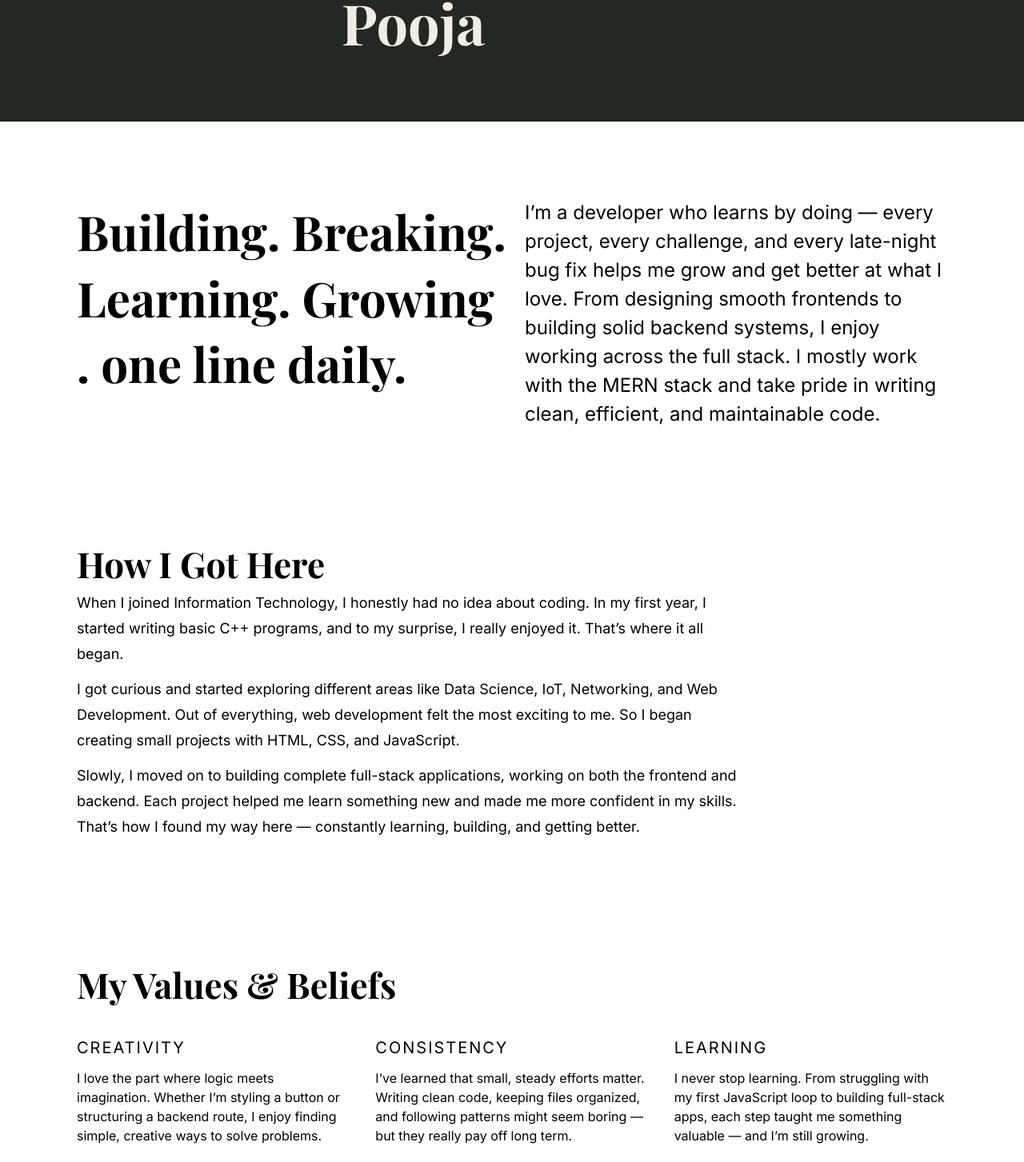
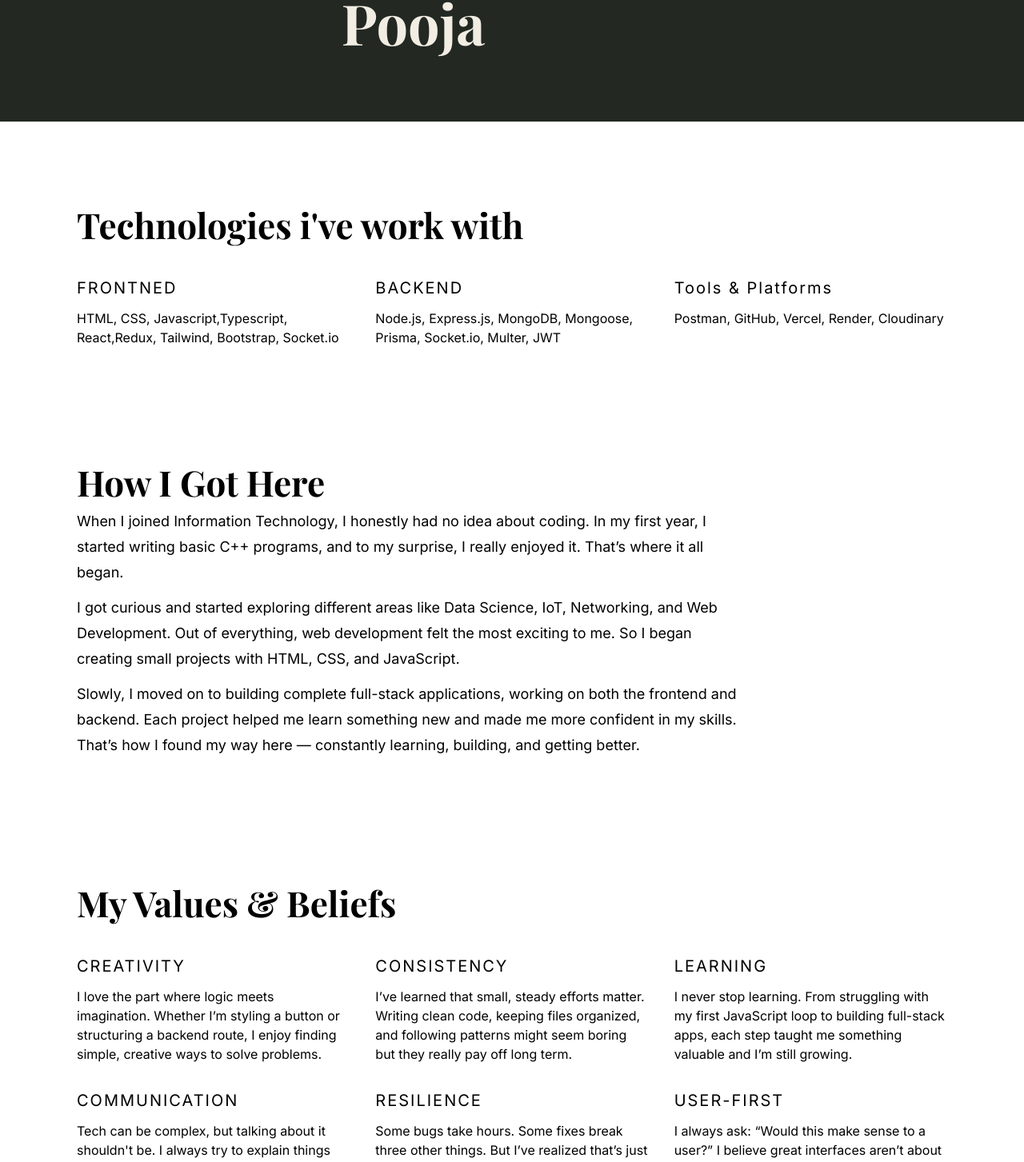
Before and after one commit to Pooja184/Portfolio, a React (Vite) app in the folder Frontend/: page /about in a window 1280 px wide. Shown: the part 328-1781 px from the top of the page at 80% size. Built offline with nearby package versions, Linux system fonts and the light colour scheme.

Commit message:
improve content

```diff
--- a/Frontend/src/pages/About.jsx
+++ b/Frontend/src/pages/About.jsx
@@ -14,12 +14,12 @@ const About = () => {
     {
       title: "CONSISTENCY",
       description:
-        "I’ve learned that small, steady efforts matter. Writing clean code, keeping files organized, and following patterns might seem boring — but they really pay off long term.",
+        "I’ve learned that small, steady efforts matter. Writing clean code, keeping files organized, and following patterns might seem boring but they really pay off long term.",
     },
     {
       title: "LEARNING",
       description:
-        "I never stop learning. From struggling with my first JavaScript loop to building full-stack apps, each step taught me something valuable — and I’m still growing.",
+        "I never stop learning. From struggling with my first JavaScript loop to building full-stack apps, each step taught me something valuable and I’m still growing.",
     },
     {
       title: "COMMUNICATION",
@@ -29,12 +29,12 @@ const About = () => {
     {
       title: "RESILIENCE",
       description:
-        "Some bugs take hours. Some fixes break three other things. But I’ve realized — that’s just part of the journey. I’ve become more patient, more focused, and more confident.",
+        "Some bugs take hours. Some fixes break three other things. But I’ve realized that’s just part of the journey. I’ve become more patient, more focused, and more confident.",
     },
     {
       title: "USER-FIRST",
       description:
-        "I always ask: “Would this make sense to a user?” I believe great interfaces aren’t about showing off skills — they’re about making things easy and enjoyable for real people.",
+        "I always ask: “Would this make sense to a user?” I believe great interfaces aren’t about showing off skills they’re about making things easy and enjoyable for real people.",
     },
   ];
 
@@ -68,15 +68,28 @@ const About = () => {
 
   ]
 
+  const skills = [
+    {
+      title: "FRONTNED",
+      description:
+        "HTML, CSS, Javascript,Typescript, React,Redux, Tailwind, Bootstrap, Socket.io",
+    },
+    {
+      title: "BACKEND",
+      description:
+        "Node.js, Express.js, MongoDB, Mongoose, Prisma, Socket.io, Multer, JWT",
+    },
+    {
+      title: "Tools & Platforms",
+      description:
+        "Postman, GitHub, Vercel, Render, Cloudinary",
+    },
+  ];
+
   return (
     <div>
       <HeroPage text1={"About"} text2={"Hi, I'am Pooja"} />
-      <Second
-        heading={"Building. Breaking. Learning. Growing .  one line daily."}
-        description={
-          "I’m a developer who learns by doing — every project, every challenge, and every late-night bug fix helps me grow and get better at what I love. From designing smooth frontends to building solid backend systems, I enjoy working across the full stack. I mostly work with the MERN stack and take pride in writing clean, efficient, and maintainable code."
-        }
-      />
+      <Third heading="Technologies i've work with" items={skills} />
       <First heading={"How I Got Here"} items={descriptions}/>
       <Third heading="My Values & Beliefs" items={beliefs} />
       <First heading={"Why Work With Me"} items={work}/>
```
